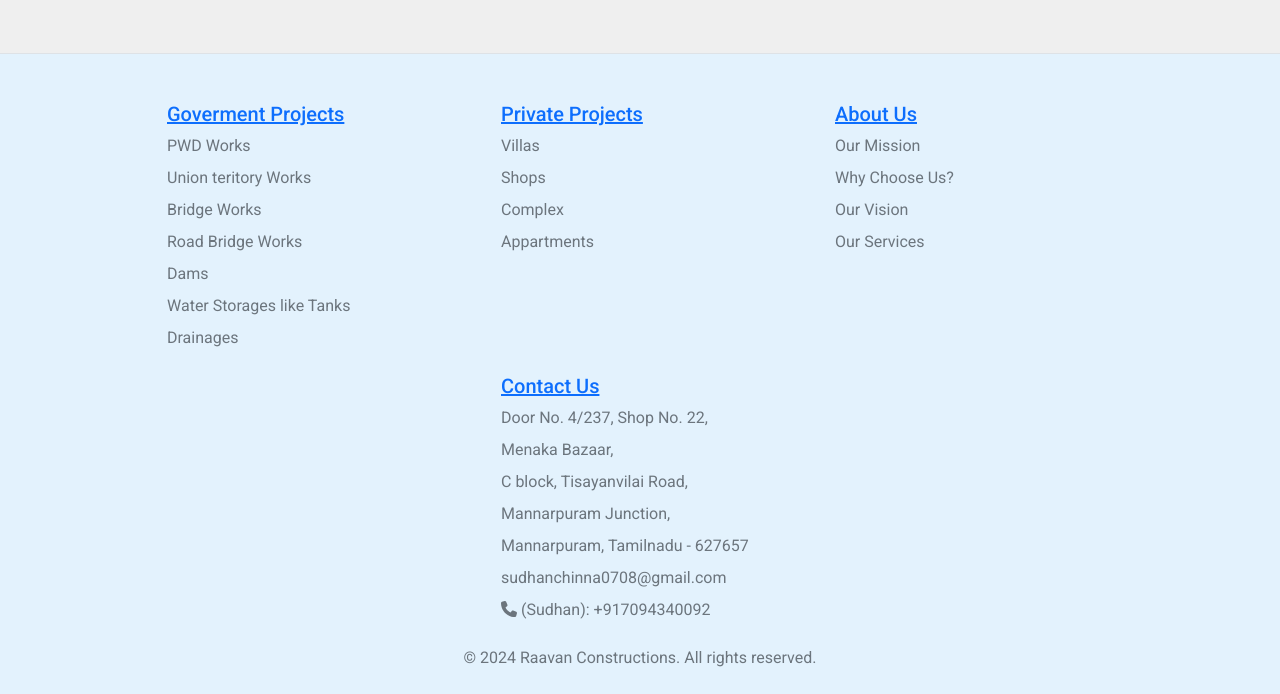
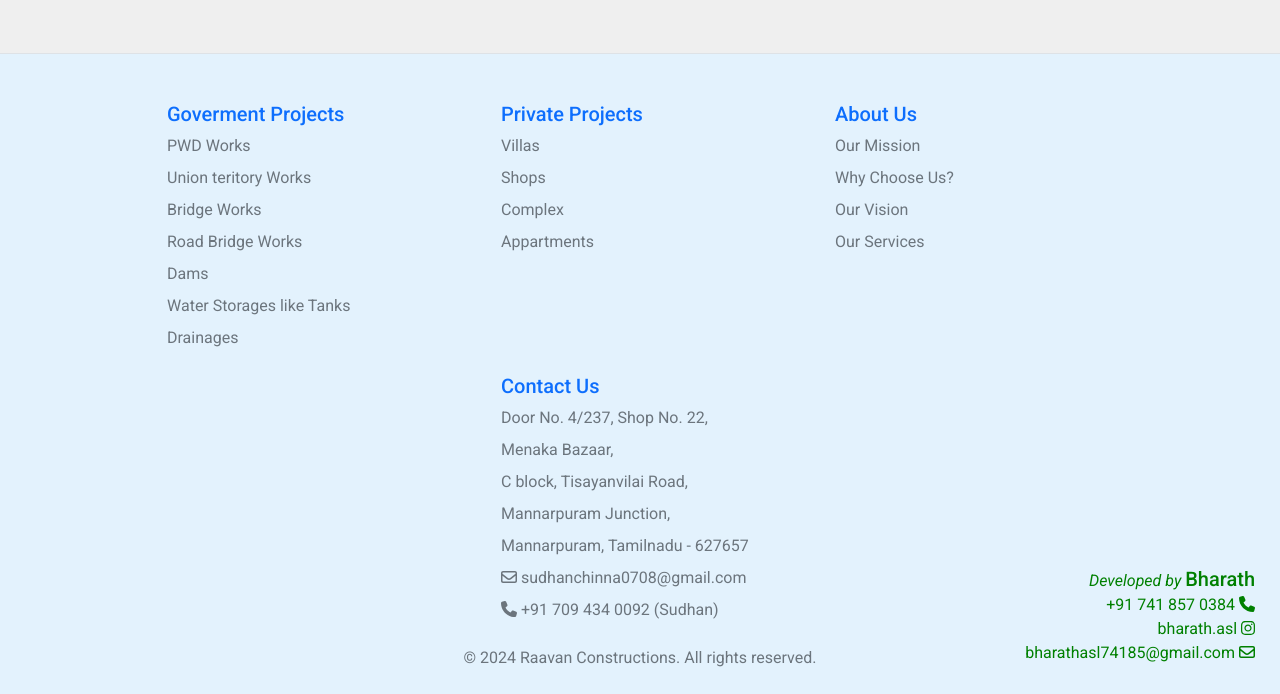
Before and after one commit to BharathASL/raavanan-constructions-website, a website: page pages/index.htm in a window 1280 px wide. Shown: the part 8471-9165 px from the top of the page. Drawn offline with nearby package versions, Linux system fonts and the light colour scheme.

Commit message:
Added developer credits to the footer

```diff
--- a/assets/scss/style.scss
+++ b/assets/scss/style.scss
@@ -5,6 +5,10 @@
 body {
     background-color: #efefef;
     font-family: "Roboto", sans-serif;
+}
+
+a {
+    text-decoration: none !important;
 }
 
 #offcanvasLabel,
@@ -129,5 +133,32 @@ $navigations-card-width: 25rem;
     height: 1000px;
 }
 
-.last-line {
+.footer-container {
+    position: relative;
+    .developer-credits {
+        padding: 25px 25px;
+        position: absolute;
+        bottom: 0;
+        right: 0;
+        color: green !important;
+        display: grid;
+        flex-direction: column;
+        justify-items: end;
+        a {
+            color: green !important;
+        }
+        .social {
+            display: grid;
+            width: fit-content;
+            justify-items: end;
+        }
+
+        @media (max-width: 993px) {
+            position: unset;
+            justify-items: center;
+            .social {
+                justify-items: center;
+            }
+        }
+    }
 }
--- a/pages/index.htm
+++ b/pages/index.htm
@@ -496,7 +496,9 @@
                                                 <p class="mb-0">
                                                     <a class="link-secondary text-decoration-none"
                                                         href="tel:+917094340092"><span class="fw-bold">Sudhan :</span>
-                                                        +91 709 434 0092</a>
+                                                        +91 709 434 0092<br>
+                                                        <i>(Proprietor)</i>
+                                                    </a>
                                                 </p>
                                             </div>
                                         </div>
@@ -628,18 +630,33 @@
                     <li class="nav-item mb-2 nav-link p-0 text-muted">Mannarpuram Junction,</li>
                     <li class="nav-item mb-2 nav-link p-0 text-muted">Mannarpuram, Tamilnadu - 627657</li>
                     <a class="text-decoration-none" href="mailto:sudhanchinna0708@gmail.com">
-                        <li class="nav-item mb-2 nav-link p-0 text-muted">sudhanchinna0708@gmail.com</li>
+                        <li class="nav-item mb-2 nav-link p-0 text-muted"><i class="fa-regular fa-envelope"></i>
+                            sudhanchinna0708@gmail.com</li>
                     </a>
                     <a class="text-decoration-none" href="tel:+917094340092">
-                        <li class="nav-item mb-2 nav-link p-0 text-muted"><i class="fa-solid fa-phone"></i> (Sudhan):
-                            +917094340092</li>
+                        <li class="nav-item mb-2 nav-link p-0 text-muted"><i class="fa-solid fa-phone"></i> +91 709 434
+                            0092 (Sudhan)</li>
                     </a>
                 </ul>
             </div>
         </footer>
-        <div class="last-line">
-            <p class="text-muted text-center">© 2024 Raavan Constructions. All rights reserved.</p>
-            <!-- <p class="text-muted text-center">Meet the developer</p> -->
+        <p class="text-muted text-center">© 2024 Raavan Constructions. All rights reserved.</p>
+        <div class="developer-credits mb-1">
+            <a href="#" target="_blank" rel="noopener noreferrer">
+                <i>Developed by</i>
+                <span class="h5">Bharath</span>
+            </a>
+            <div class="social">
+                <a href="tel:+917418570384">
+                    <spn>+91 741 857 0384</spn> <i class="fa-solid fa-phone"></i>
+                </a>
+                <a href="https://www.instagram.com/bharath.asl/" target="_blank" rel="noopener noreferrer">
+                    <spn>bharath.asl</spn> <i class="fa-brands fa-instagram"></i>
+                </a>
+                <a href="mailto:bharathasl74185@gmail.com" target="_blank" rel="noopener noreferrer">
+                    <spn>bharathasl74185@gmail.com</spn> <i class="fa-regular fa-envelope"></i>
+                </a>
+            </div>
         </div>
     </div>
     <!-- Bootstrap JS -->
@@ -678,6 +695,20 @@
                 $("body").css({ 'overflow': '', 'padding-right': '' });
                 reinitializeOffcanvas();
             });
+
+
+            $('a[href^="#"]').on('click', function (event) {
+                event.preventDefault(); // Prevent default anchor click behavior
+                var target = this.hash; // Get the target section
+                var $target = $(target);
+
+                // Scroll to the target section with an extra offset
+                $('html, body').stop().animate({
+                    'scrollTop': $target.offset().top - 150 // Adjust the offset as needed (e.g., 80px)
+                }, 300, 'swing', function () {//Delay
+                    window.location.hash = target; // Change the URL hash
+                });
+            });
         });
     </script>
 </body>
```
Also changed, not shown: assets/css/style.css, 1 other file.
